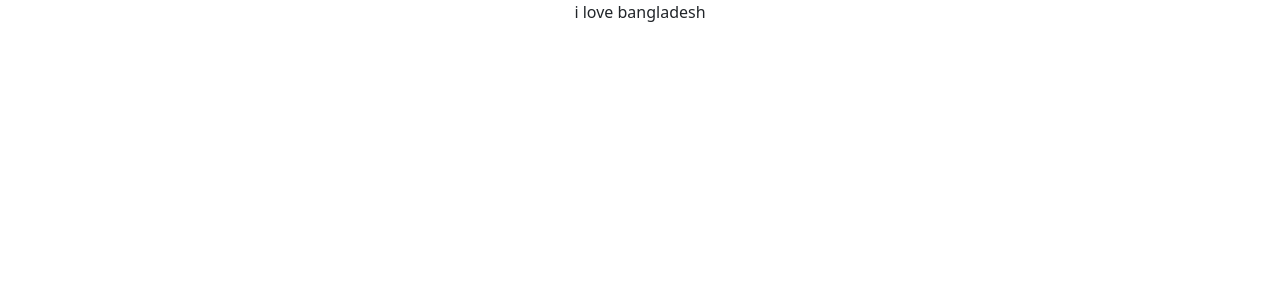
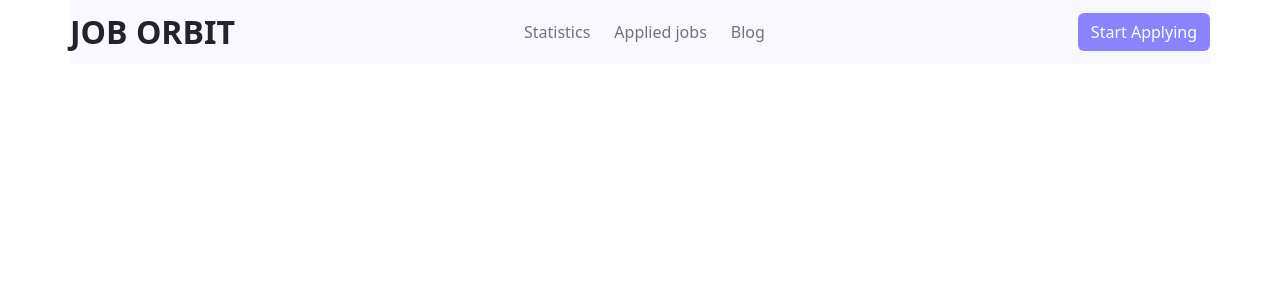
Before and after one commit to shahadat10033/job-orbit, a React (Vite) app: page / in a window 1280 px wide. Shown: the top 300 px of the page. Built offline with nearby package versions, Linux system fonts and the light colour scheme.

Commit message:
header section completed

```diff
--- a/src/App.jsx
+++ /dev/null
@@ -1,12 +0,0 @@
-
-
-
-function App() {
-
-
-  return (
-    <div className="text-center">i love bangladesh</div>
-  )
-}
-
-export default App
--- /dev/null
+++ b/src/Components/Header.jsx
@@ -0,0 +1,25 @@
+import React from 'react';
+import { Link } from 'react-router-dom';
+
+const Header = () => {
+    return (
+        <div>
+
+            <nav className="navbar navbar-expand-lg  d-flex justify-content-between container " style={{backgroundColor:"#FAF8FF  "}}>
+  <div >
+    <Link to="/"  className=" fw-bold text-decoration-none text-dark " style={{fontSize:32  }}>JOB ORBIT</Link>
+  </div>
+  <div>
+    <Link to="/"className='text-decoration-none me-4 text-secondary' >Statistics</Link>
+    <Link to="/"className='text-decoration-none me-4 text-secondary'>Applied jobs</Link>
+    <Link to="/"className='text-decoration-none me-4 text-secondary'>Blog</Link>
+  </div>
+  <div><button className='btn text-white ' style={{backgroundColor : "#8A82FF"}}>Start Applying</button></div>
+</nav>
+
+
+        </div>
+    );
+};
+
+export default Header;
--- /dev/null
+++ b/src/Components/Root.jsx
@@ -0,0 +1,11 @@
+import React from 'react';
+
+const Root = () => {
+    return (
+        <div>
+
+        </div>
+    );
+};
+
+export default Root;
--- /dev/null
+++ b/src/Home.jsx
@@ -0,0 +1,20 @@
+import React from 'react';
+import Header from './Components/Header';
+import { Outlet } from 'react-router-dom';
+
+
+function Home() {
+
+
+  return (
+    <div>
+
+<Header></Header>
+<Outlet></Outlet>
+
+    </div>
+
+  )
+}
+
+export default Home;
--- a/src/main.jsx
+++ b/src/main.jsx
@@ -1,10 +1,30 @@
 import React from 'react'
 import ReactDOM from 'react-dom/client'
-import App from './App'
+import Home from './Home'
 import 'bootstrap/dist/css/bootstrap.min.css';
+import {
+  createBrowserRouter,
+  RouterProvider,
+} from "react-router-dom";
+import Root from './Components/Root';
+
+
+
+const router = createBrowserRouter([
+  {
+    path: "/",
+    element: <Home></Home>,
+    children: [
+      {
+        path: "/",
+        element: <Root />,
+      },
+    ],
+  },
+]);
 
 ReactDOM.createRoot(document.getElementById('root')).render(
   <React.StrictMode>
-    <App />
+   <RouterProvider router={router} />
   </React.StrictMode>,
 )
```
